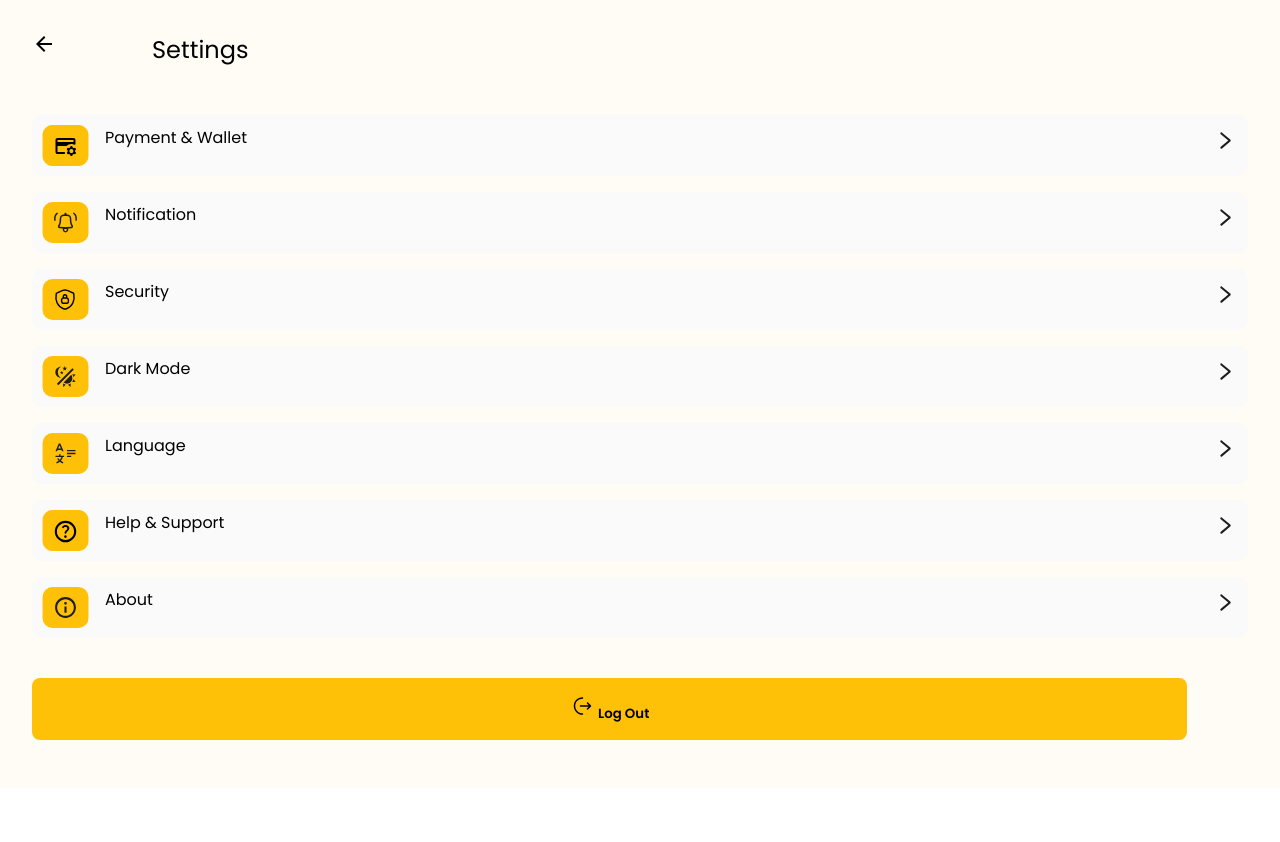
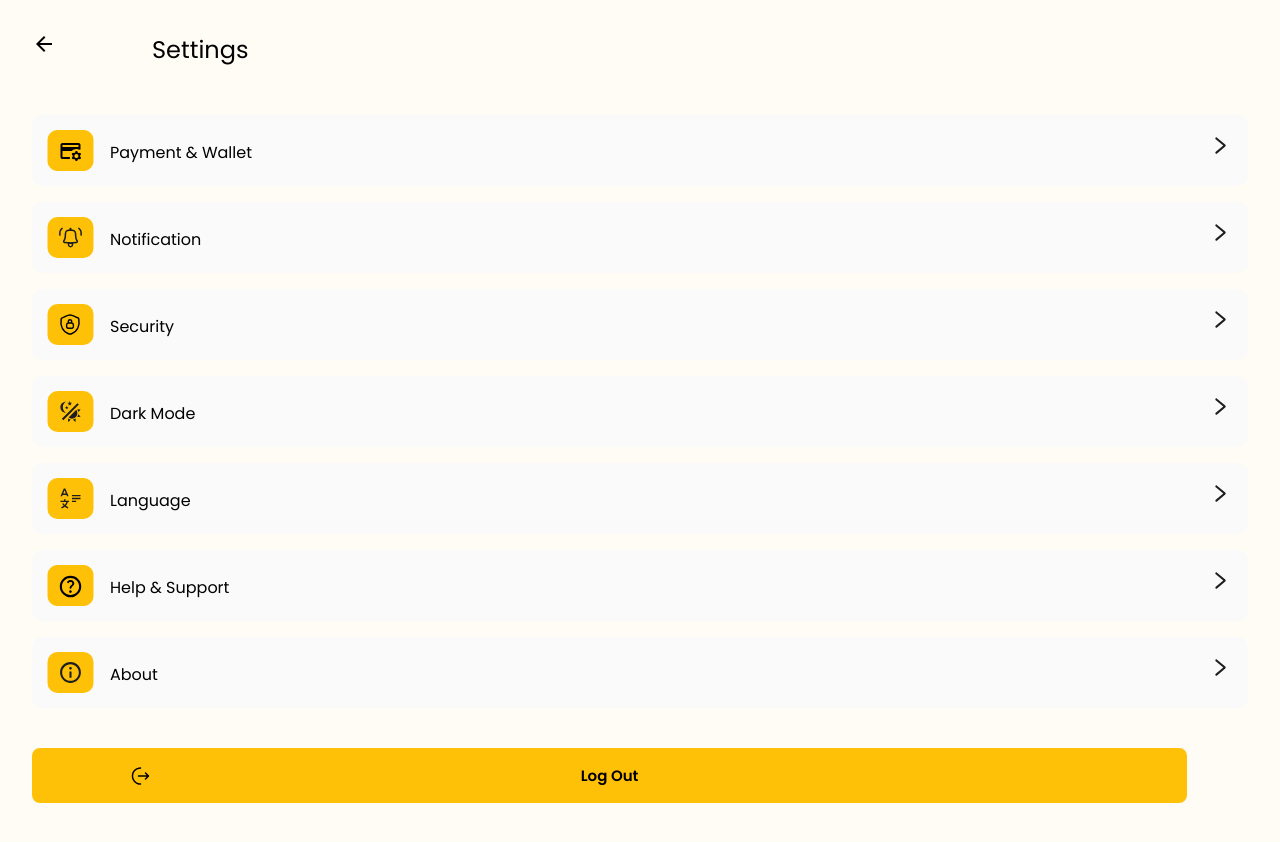
Before and after one commit to mrauthentik/pawa, a React (Vite) app in the folder pawa-sure/: page /settings in a window 1280 px wide. Shown: the top 842 px of the page. Before the commit the page ends 800 px from the top, so only its background shows below. Built offline with nearby package versions, Linux system fonts and the light colour scheme.

Commit message:
feat: Update padding and add styles for name class in sets section of App.css

```diff
--- a/pawa-sure/src/App.css
+++ b/pawa-sure/src/App.css
@@ -842,7 +842,7 @@ button:active{
     .sets{
        .name{
         background-color: #FAFAFA;
-        padding: 10px;
+        padding: 15px;
         border-radius: 10px;
         margin-bottom: 1rem;
         display: flex;
@@ -850,7 +850,18 @@ button:active{
         .items{
             display: flex;
             gap: 1rem;
+            p{
+                margin-top: 10px;
+            }
         }
        }
     }
+    button{
+        position: relative;
+        font-size: 15px;
+        img{
+            position: absolute;
+            left: 6rem;
+        }
+    }
   }
```
